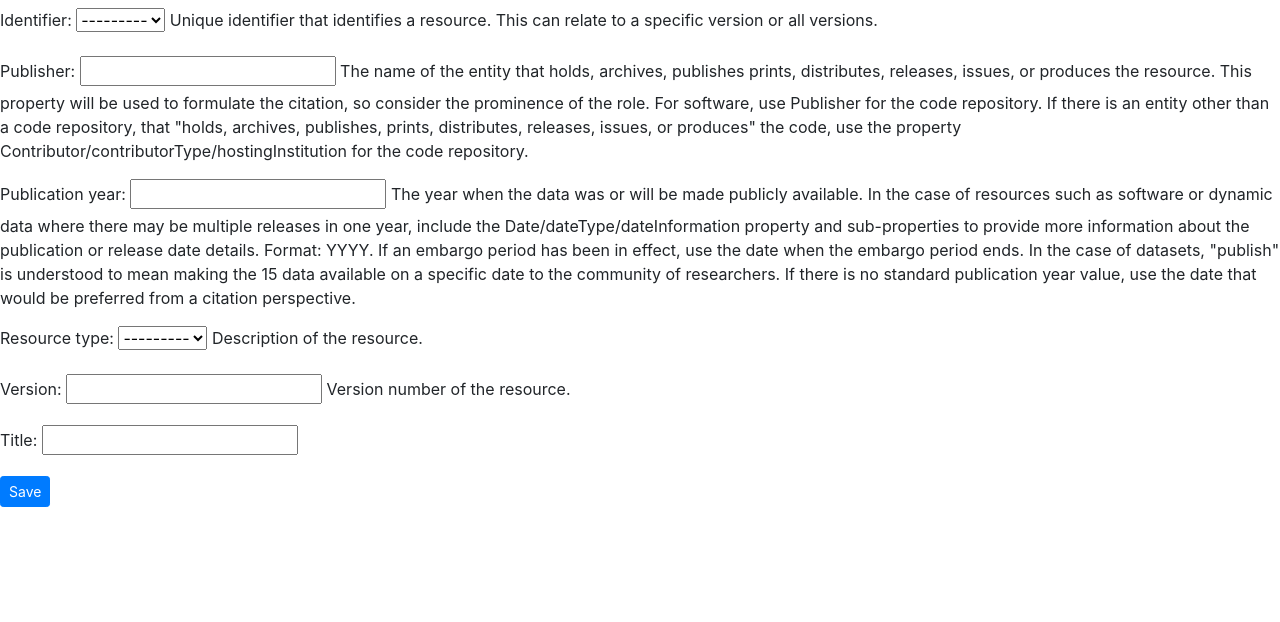
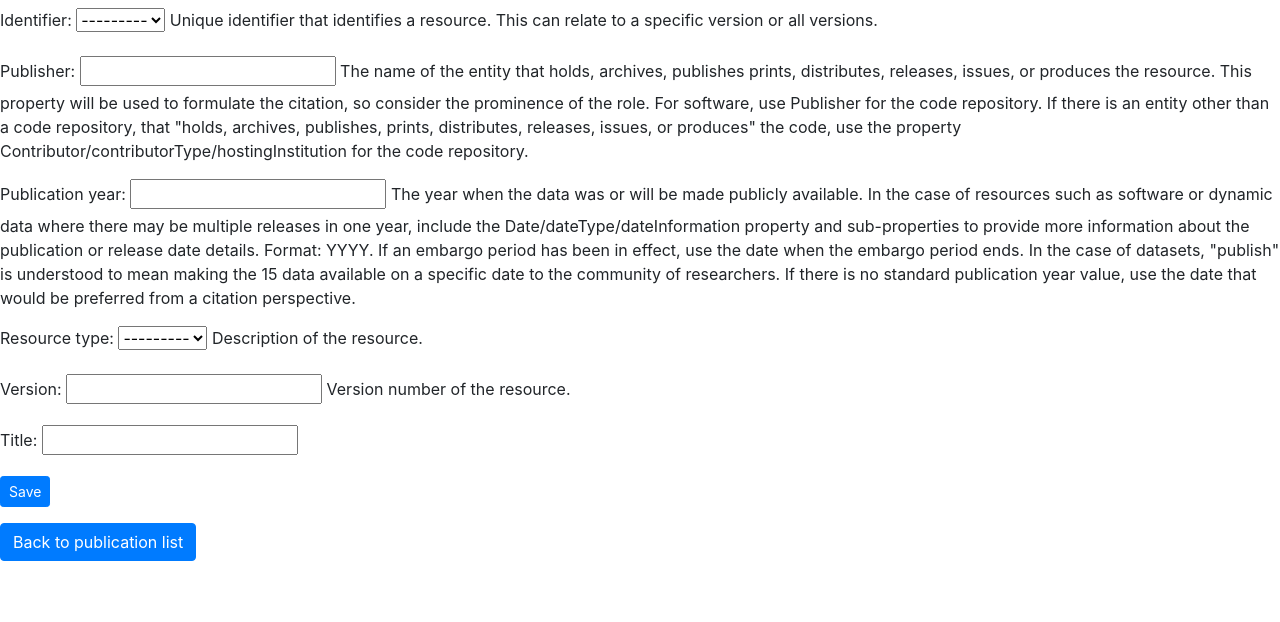
Before and after one commit to Swiss-Polar-Institute/data-workflow, a Django app: page /publication/new/ in a window 1280 px wide. Shown: the top 622 px of the page. Run offline with Django 3.2, Linux system fonts and the light colour scheme; data that the repository does not hold is empty; parts of the project's set-up code (start-up, migrations or seed data) failed here and were passed over; some libraries are stand-ins or nearby versions.

Commit message:
Added buttons to templates to go back to publication list view.

```diff
--- a/DataWorkflow/publications/templates/publications/publication_detail.html
+++ b/DataWorkflow/publications/templates/publications/publication_detail.html
@@ -9,4 +9,5 @@
     <p>Type of resource: {{ publication.resource_type }}</p>
     <p>{{ publication.identifier }}</p>
     <p>Version: {{ publication.version }}</p>
+    <a class="btn btn-primary btn" href="{% url 'publication_list' %}">Back to publication list</a>
 {% endblock %}
--- a/DataWorkflow/publications/templates/publications/publication_edit.html
+++ b/DataWorkflow/publications/templates/publications/publication_edit.html
@@ -6,4 +6,5 @@
         {{ form.as_p }}
         <button type="submit" class="save btn btn-primary btn-sm">Save</button>
     </form>
+    <a class="btn btn-primary btn" href="{% url 'publication_list' %}">Back to publication list</a>
 {% endblock %}
--- a/DataWorkflow/publications/templates/publications/publication_list.html
+++ b/DataWorkflow/publications/templates/publications/publication_list.html
@@ -1,6 +1,7 @@
 {% extends 'publications/base.html' %}
 
 {% block content %}
+    <h2>Publication list</h2>
     <table id="species" class="table table-striped">
         <thead>
         <tr>
```
